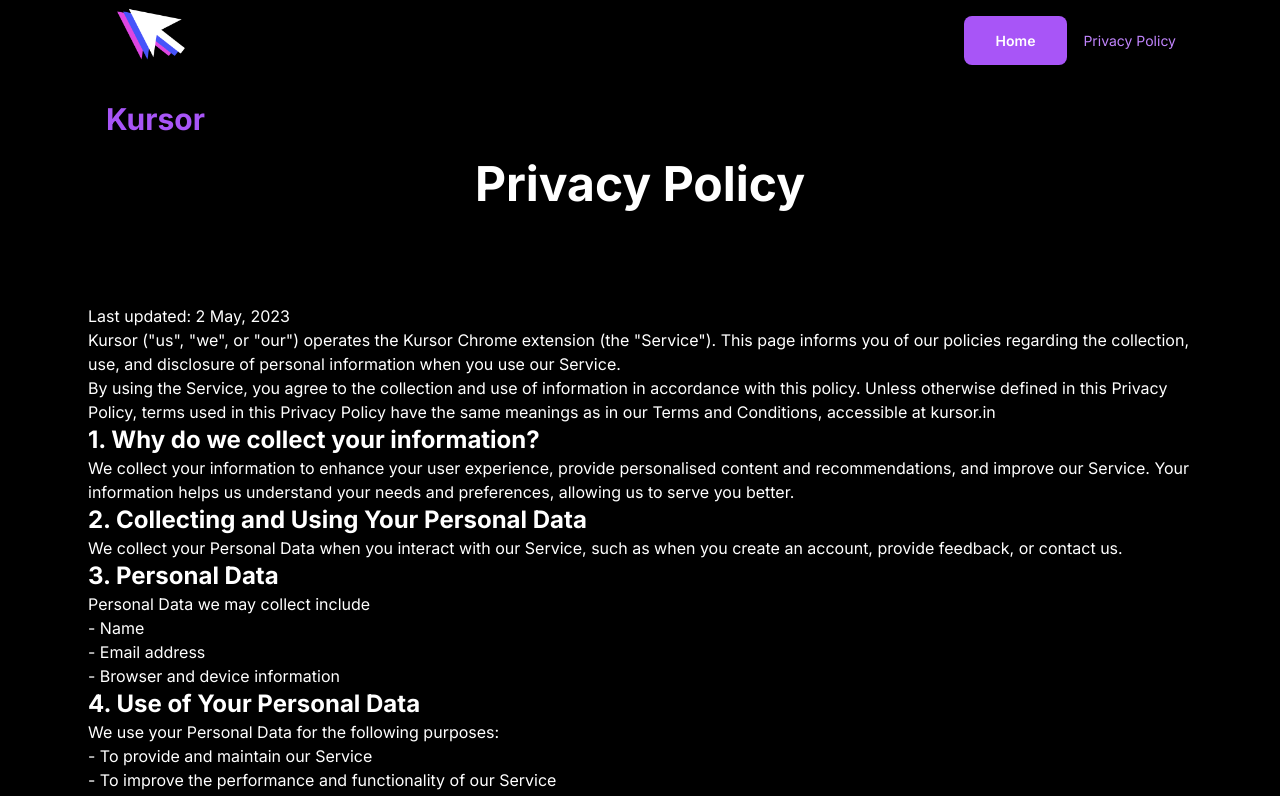
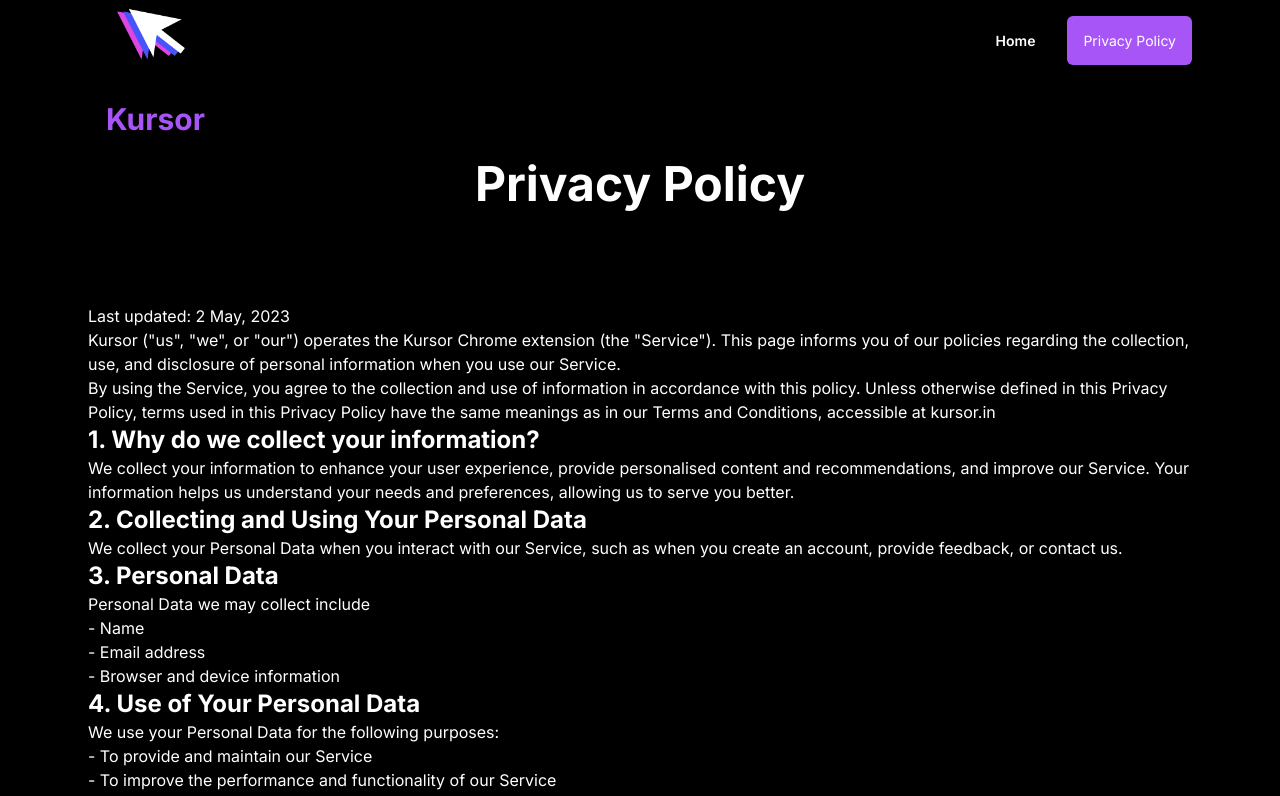
Before and after one commit to Kursor-ai/Kursor-ai.github.io, a Next.js app: page /privacy in a window 1280 px wide. Shown: the top 796 px of the page. Built offline with nearby package versions, Linux system fonts and the light colour scheme.

Commit message:
Update Header.js

```diff
--- a/src/components/Header.js
+++ b/src/components/Header.js
@@ -2,11 +2,20 @@
 import Link from "next/link";
 import kursorlogo from "../images/latestlogo.png"
 import Image from "next/image";
-import { useEffect } from "react";
+import { useEffect, useState } from "react";
 import Aos from "aos";
 import "aos/dist/aos.css";
 
+import { useRouter } from "next/router";
 const Header = () => {
+  const [isHomePage, setIsHomePage] = useState(false);
+  const [isPrivacyPage, setIsPrivacyPage] = useState(false);
+
+  useEffect(() => {
+    setIsHomePage(window.location.pathname === '/');
+    setIsPrivacyPage(window.location.pathname === '/privacy');
+  }, []);
+
   useEffect(() => {
     Aos.init({ duration: 800, once: true });
   }, []);
@@ -31,22 +40,27 @@
 
             <ul className="flex grow justify-end flex-wrap items-center">
       <li>
-                <Link
-                  href="/"
-                  className="px-8 py-4 text-sm font-semibold text-white  bg-purple-500 rounded-lg shadow-lg  focus:outline-none focus:ring-2 focus:ring-blue-500 focus:ring-offset-2"
-                >
+        <Link href="/" className={`px-8 py-4 text-sm font-semibold text-white ${
+              isHomePage ? 'bg-purple-500' : ''
+            } rounded-lg shadow-lg focus:outline-none focus:ring-2 focus:ring-blue-500 focus:ring-offset-2`}>
+
             Home
+
         </Link>
       </li>
       <li>
-                <Link
-                  href="/privacy"
-                  className="py-2 px-4 text-sm text-bold text-purple-400 rounded-md hover:text-white"
-                >
+        <Link href="/privacy"  className={`py-4 px-4 text-sm text-bold ${
+              isPrivacyPage ? 'text-white bg-purple-500' : 'text-purple-400'
+            } rounded-md hover:text-white`}>
+
             Privacy Policy
+
         </Link>
       </li>
     </ul>
+
+
+
           </nav>
         </div>
       </div>
```
Lines whose indentation alone changed are shown as unchanged.
